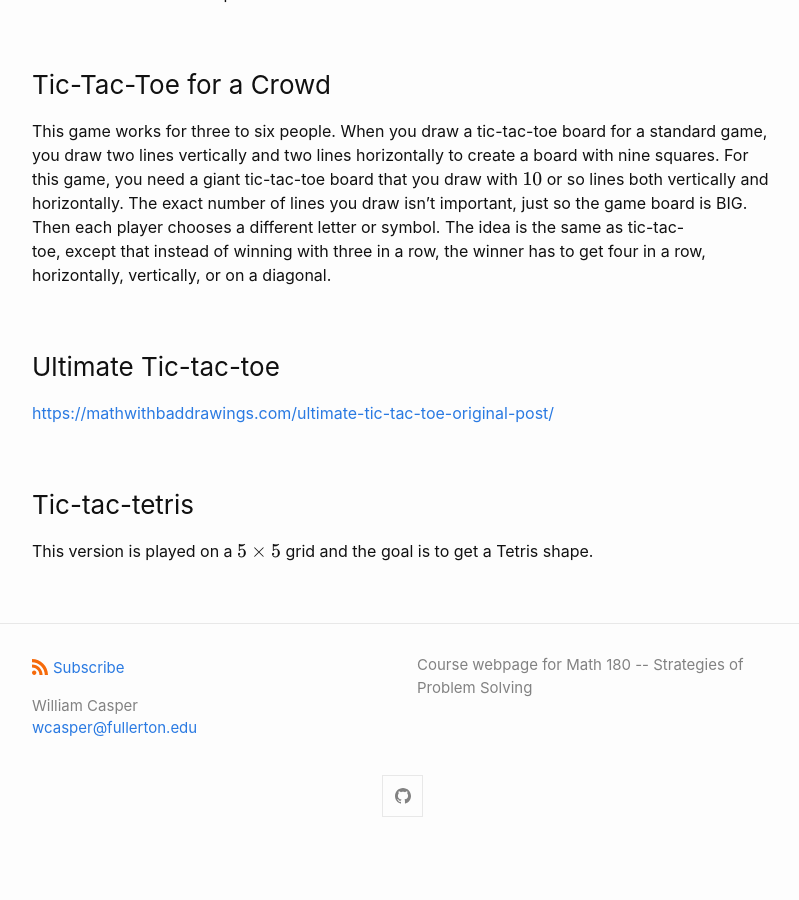
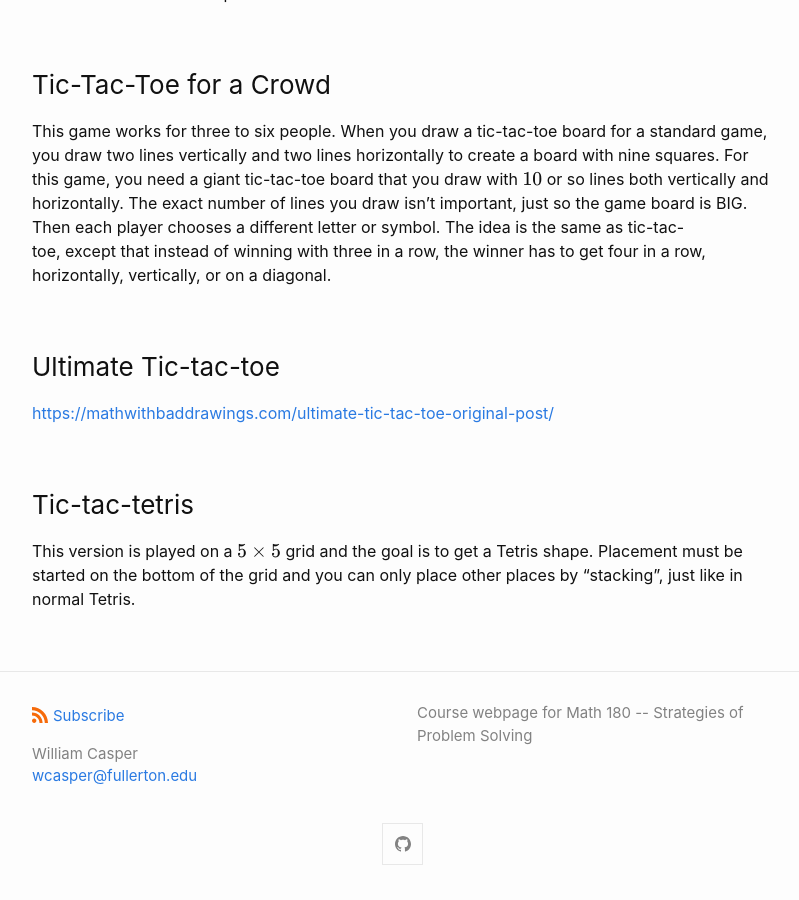
Before and after one commit to wcasper/math180fall2022, a Jekyll site: the page built from _modules/tic-tac-toe/variations.md, in a window 1280 px wide and 900 px high, scrolled down 1218 px. Shown: the whole window, without its empty margins (238-1037 px from the left). Built offline with Jekyll 4.4.1, drawn with Linux system fonts in a browser that asks for light colours; before the commit the page ends 2070 px from its top, so only the background shows below that.

Commit message:
added variant

```diff
--- a/_modules/tic-tac-toe/variations.md
+++ b/_modules/tic-tac-toe/variations.md
@@ -40,4 +40,4 @@ This game works for three to six people. When you draw a tic-tac-toe board for a
 
 ### Tic-tac-tetris
 
-This version is played on a $$5\times 5$$ grid and the goal is to get a Tetris shape.
+This version is played on a $$5\times 5$$ grid and the goal is to get a Tetris shape.  Placement must be started on the bottom of the grid and you can only place other places by "stacking", just like in normal Tetris.
```
